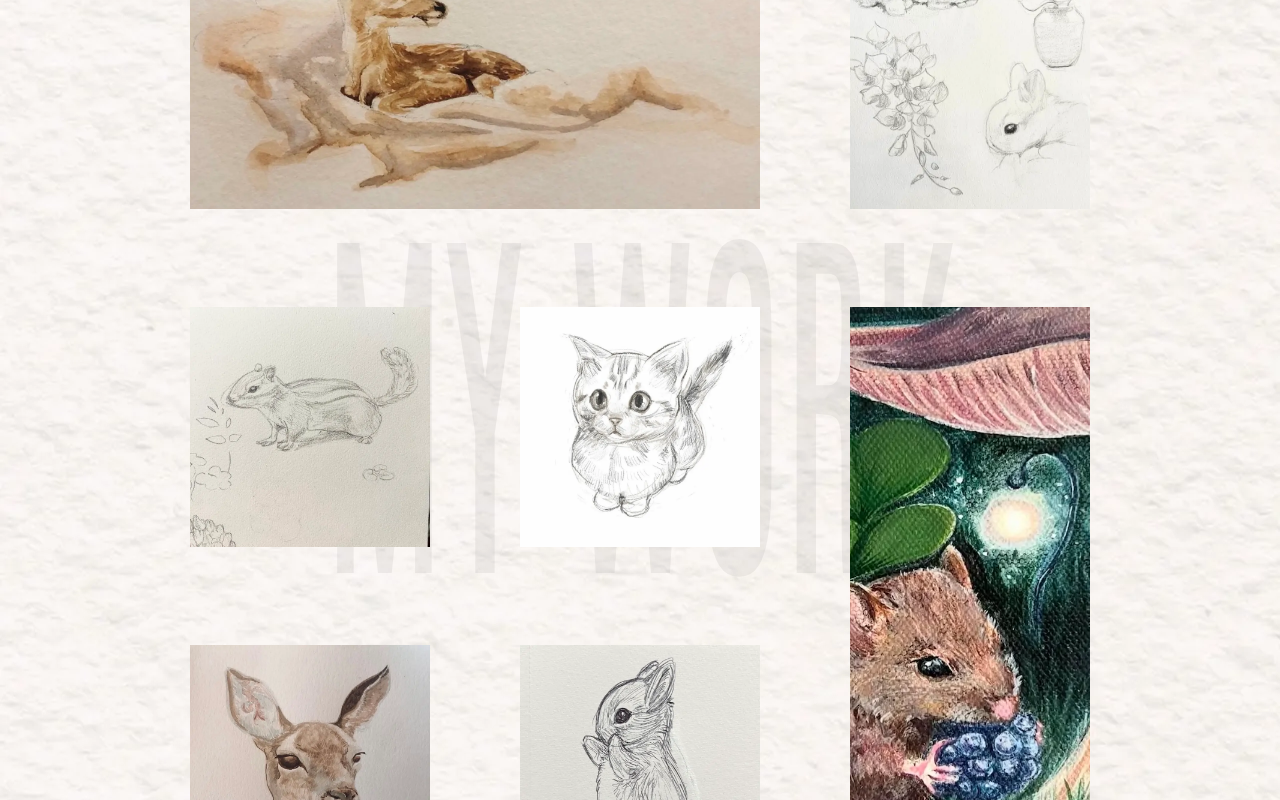
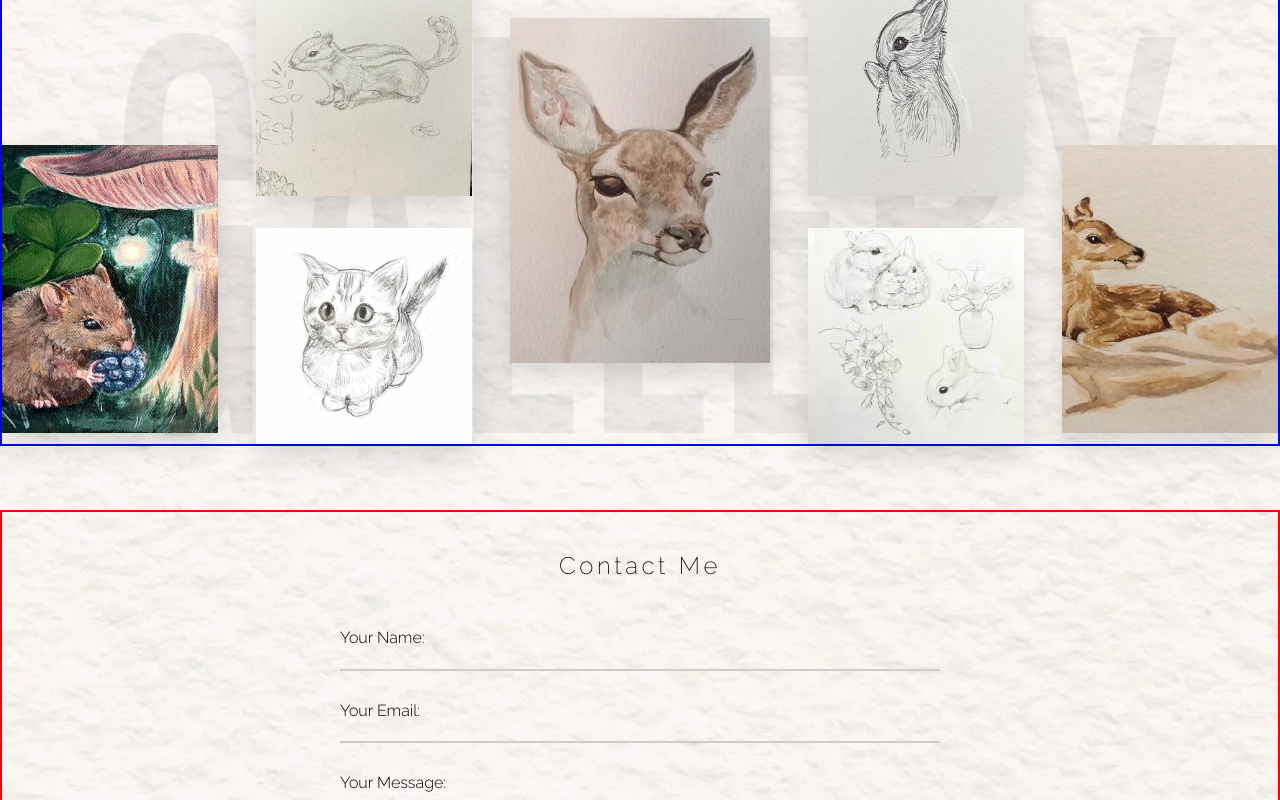
Before and after one commit to leahhwd/hv-art-portfolio, an Angular app: page / in a window 1280 px wide. Shown: the part 1560-2360 px from the top of the page. Built offline with nearby package versions, Linux system fonts and the light colour scheme; a web font is replaced by a local one.

Commit message:
Feature: updated desktop gallery

```diff
--- a/src/app/sections/contact/contact.component.css
+++ b/src/app/sections/contact/contact.component.css
@@ -3,6 +3,8 @@
   flex-direction: column;
   align-items: center;
   padding: 20px;
+  border: 2px solid red;
+
 }
 
 h2 {
--- a/src/app/sections/gallery/gallery.component.css
+++ b/src/app/sections/gallery/gallery.component.css
@@ -8,6 +8,10 @@
     max-width: 500px;
     margin: 0 auto;
     padding-bottom: 20px;
+}
+
+.gallery-watermark {
+    display: none;
 }
 
 .mobile-wrapper img {
@@ -50,77 +54,84 @@
         display: none;
     }
 
-    .desktop-wrapper {
-        position: relative;
-    display: grid;
-    grid-template-columns: repeat(3, 1fr);
-    grid-template-rows: repeat(3, 1fr);
-    gap: 10%;
+ .desktop-gallery {
+    position: relative;
+    border: 2px solid blue;
+    margin-bottom: 5%;
+    margin-top: 5%;
+}
+
+.gallery-watermark {
+    display: block;
+    position: absolute;
+    left: 50%;
+    top: 50%;
+    transform: translate(-50%, -50%) scaleY(1.2);
+    pointer-events: none;
+    z-index: 0;
+    font-size: 30vw;
+    opacity: 0.05;
+    font-family: 'Antonio', sans-serif;
+}
+
+.desktop-wrapper {
+    position: relative;
+    display: flex;
+    align-items: stretch;
+    gap: 3%;
     width: 100%;
-    max-width: 900px;
-    aspect-ratio: 3 / 3;
     margin: 0 auto;
     z-index: 1;
+
 }
 
-.desktop-gallery {
-    position: relative;
+.gallery-col {
+    display: flex;
+    flex-direction: column;
+    gap: 2em;
+    flex: 1;
 }
 
-  .gallery-watermark {
-    display: block;
-  position: absolute;
-  left: 50%;
-  top: 50%;
-  transform: translate(-50%, -50%) scaleY(2);
+.gallery-item {
+    width: 100%;
 
-  pointer-events: none;
-  z-index: 0;
-  font-size: 15vw;
-  opacity: 0.05;
-  font-family: 'Antonio', sans-serif;
 }
 
-.desktop-wrapper img {
+.gallery-item img {
     width: 100%;
     height: 100%;
+    aspect-ratio: 1 / 1;
     object-fit: cover;
     display: block;
+    box-shadow: 0 10px 30px rgba( 0, 0, 0, 0.15);
+    transition: transform 0.4s ease, box-shadow 0.4s ease;
 }
 
-.div-1 {
-    grid-column: span 2 / span 2;
+.gallery-item img:hover {
+    transform: scale(1.5);
+
+    box-shadow: 0 25px 40px rgba(0, 0, 0, 0.7);
 }
 
-.div-2 {
-    grid-column-start: 1;
-    grid-row-start: 2;
+.gallery-col:not(.gallery-feature) .gallery-item:only-child img {
+    aspect-ratio: 3 / 4;
 }
 
-.div-3 {
-    grid-column-start: 2;
-    grid-row-start: 2;
+.gallery-feature {
+    flex: 1.2;
+    padding-top: 5%;
 }
 
-.div-4 {
-    grid-column-start: 1;
-    grid-row-start: 3;
+.gallery-double {
+    margin-top: 2%;
 }
 
-.div-5 {
-    grid-column-start: 2;
-    grid-row-start: 3;
+.gallery-feature .gallery-item img {
+    aspect-ratio: 3 / 4;
 }
 
-.div-6 {
-    grid-column-start: 3;
-    grid-row-start: 1;
-}
-
-.div-7 {
-    grid-row: span 2 / span 2;
-    grid-column-start: 3;
-    grid-row-start: 2;
+.offset-down {
+    padding-top: 15%;
 }
 
 }
--- a/src/app/sections/gallery/gallery.component.html
+++ b/src/app/sections/gallery/gallery.component.html
@@ -23,29 +23,47 @@
 </div>
 
 <div class="desktop-gallery">
+    <span class="gallery-watermark">GALLERY</span>
 
-  <span class="gallery-watermark">MY WORK</span>
-<div class="desktop-wrapper">
-    <div class="div-1">
-        <img src="/images/deer-horizontal.webp" alt="Deer" />
+    <div class="desktop-wrapper">
+        <div class="gallery-col offset-down">
+            <div class="gallery-item">
+                <img src="images/berries-mushroom.webp" alt="Berries and Mushroom" />
+            </div>
+        </div>
+
+
+    <div class="gallery-col gallery-double">
+        <div class="gallery-item">
+            <img src="images/forest-animal.webp" alt="Forest Animal" />
+        </div>
+        <div class="gallery-item">
+            <img src="images/kitten.webp" alt="kitten">
+        </div>
     </div>
-    <div class="div-2">
-        <img src="/images/forest-animal.webp" alt="Forest Animal" />
+
+
+    <div class="gallery-col gallery-feature">
+        <div class="gallery-item">
+            <img src="images/deer-vertical.webp" alt="Deer Vertical" />
+
+        </div>
     </div>
-    <div class="div-3">
-        <img src="/images/kitten.webp" alt="kitten">
+
+    <div class="gallery-col gallery-double">
+        <div class="gallery-item">
+            <img src="images/bunny-arms-stretched.webp" alt="Bunny Arms Stretched" />
+        </div>
+        <div class="gallery-item">
+            <img src="images/bunny-and-flower.webp" alt="Bunny and Flower" />
+        </div>
     </div>
-    <div class="div-4">
-        <img src="/images/deer-vertical.webp" alt="Deer Vertical" />
-    </div>
-    <div class="div-5">
-        <img src="/images/bunny-arms-stretched.webp" alt="Bunny Arms Stretched" />
-    </div>
-    <div class="div-6">
-        <img src="/images/bunny-and-flower.webp" alt="Bunny and Flower" />
-    </div>
-    <div class="div-7">
-        <img src="/images/berries-mushroom.webp" alt="Berries and Mushroom" />
+
+    <div class="gallery-col offset-down">
+        <div class="gallery-item">
+            <img src="images/deer-horizontal.webp" alt="Deer" />
+
+        </div>
     </div>
 </div>
 </div>
```
